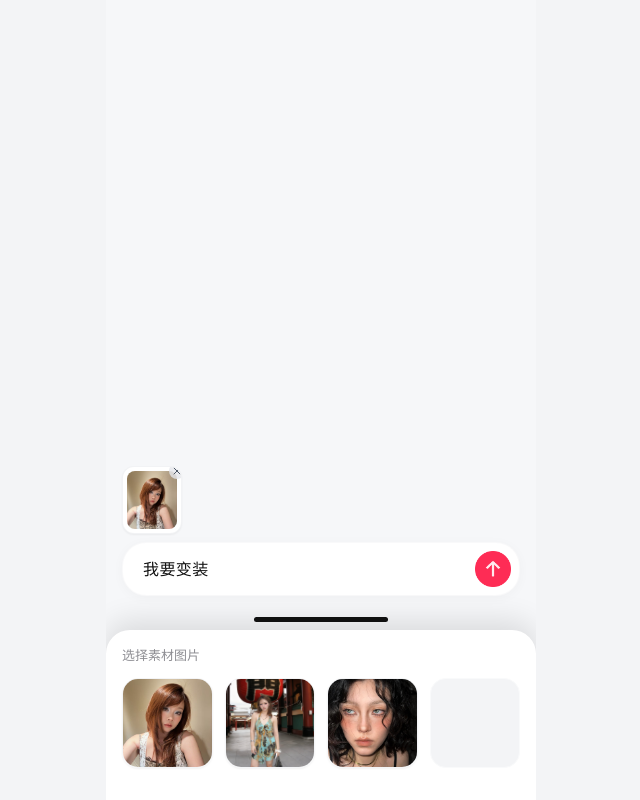
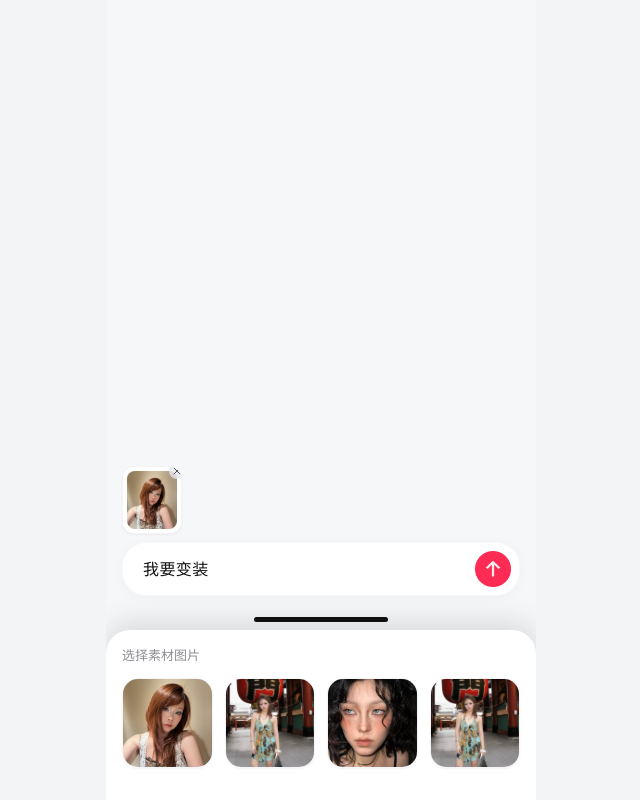
Before and after one commit to CherCheungforart/0402-skill-demo, a React (Vite) app: page / in a window 1280 px wide. Both pictures are taken after a click on the element 486 px from the left and 722 px from the top of the page. Shown: the whole page, without its empty margins (319-959 px from the left). Built offline with nearby package versions, Linux system fonts and the light colour scheme.

Commit message:
feat: add image4 slot reusing image2 logic and content

```diff
--- a/src/pages/Home.tsx
+++ b/src/pages/Home.tsx
@@ -89,7 +89,7 @@ export default function Home() {
   const chatContainerRef = useRef<HTMLDivElement>(null);
 
   // Track selected image to determine which path to run
-  const [selectedImageId, setSelectedImageId] = useState<'image1' | 'image2' | 'image3' | null>(null);
+  const [selectedImageId, setSelectedImageId] = useState<'image1' | 'image2' | 'image3' | 'image4' | null>(null);
 
   // Auto-scroll to bottom when step changes
   useEffect(() => {
@@ -117,7 +117,7 @@ export default function Home() {
     // Step 4 Progressive Revelation Logic: Type Details Content
     if (step === 4) {
       let detailsFullText = '';
-      if (selectedImageId === 'image2') {
+      if (selectedImageId === 'image2' || selectedImageId === 'image4') {
         detailsFullText = '1. 目标复述 \n \n - 主体锚定语：以 <图片> 中的 <浅棕色波浪长发、身穿青金花纹挂脖连衣裙的女性> 为 <主体>。 \n - 场景与色调沿用策略：完全沿用原图的浅草寺雷门背景（包含巨大的红底黑字纸灯笼与两侧朱红色大柱）以及白天自然柔和的真实光感。 \n - 运镜序列与衔接特性：总时长 15 秒，包含 2 秒的建立阶段、2 次各 3 秒的“径向模糊拉回再推入”循环运镜，最后进入长达 7 秒的近景终章平稳展示。各段自然衔接，突出纵深冲击感。 \n \n 2. 时间轴脚本 \n \n - 0 到 2 秒（建立阶段）：全景空间纵深展示，机位对准胸口，沿中轴线微仰角向前缓慢推入，速度先慢后快。 \n - 2 到 5 秒（第一次循环）：镜头迅速产生径向模糊并向后拉回至中景，速度递减至平稳，随后再次向前推入，展现衣物与环境细节。 \n - 5 到 8 秒（第二次循环）：再次触发径向模糊并迅速拉回，平稳后第三次向前推入，构图逐渐收紧至人物上半身。 \n - 8 到 15 秒（终章定帧）：镜头平缓推进至近景并保持平稳定格，重点展现人物面部轮廓、发丝细节与自然光影，画面缓慢收束。 \n \n 3. 质量核对清单 \n \n - [x] 时间轴使用整数秒划分（0-2秒、2-5秒、5-8秒、8-15秒）。 \n - [x] 未使用任何小数点或百分比数值。 \n - [x] 运镜序列严格遵循“推入 → 径向模糊拉回 → 再推入”的结构，且根据 15 秒时长设定为 2 次循环。 \n - [x] 已准确使用 <图片> 与 <主体> 尖括号锚点格式。 \n - [x] 径向模糊效果仅在向后拉回的时间段内出现。 \n - [x] 提示词包全篇使用正向描述，无否定句或限制句。';
       } else if (selectedImageId === 'image3') {
         detailsFullText = '1. 目标复述 \n \n - 用你上传的人物图做主体一致性锚点（五官与气质一致），做 15s MV 变装转场；风格走复古成熟的 C 复古名媛；16:9 横屏；变装后第一个有效镜头先给面部。 \n \n 2. 三点校准（默认直接定） \n \n - 子风格：C 复古名媛 \n - 转场机制：推镜变焦 + 旋转擦拭 \n - 转场衔接动作：抬手举杯掠镜形成近景遮挡 + 杯口冷白高光作为衔接点 \n \n 3. 方案概述 \n \n - 前状态压低妆面与光影完成度，用日常空间的平淡做铺垫；中段用“举杯遮挡—推近—旋转擦拭”把变装自然衔接起来；后状态把惊艳集中在“脸部完成度 + 发型轮廓 + 肩颈线条 + 服装剪裁与反光点”同时落地，并把背景切到与原图明显不同的复古酒廊空间。 \n \n 4. 分镜脚本（4 镜） \n \n - 镜头1（1–3s）：中近景，日常前造型，前状态面部低完成度 \n - 镜头2（3–5s）：推镜到脸，抬手举杯掠镜遮挡，杯口高光闪一下作为衔接点 \n - 镜头3（5–9s）：旋转擦拭完成变装，后状态开场先给脸（近景），再带出肩颈与服装轮廓 \n - 镜头4（9–15s）：中景稳定展示 + 轻微跟进定帧，收尾做复古电影质感 \n \n 5. 输入增强（可复用） \n \n 我要做一个15秒的K-pop MV复古名媛变装转场，16:9横屏；参考<人物图1>做人脸与气质一致性锚点；前1–3秒为日常低完成度前状态；3–8秒完成主要变装；转场机制为推镜变焦+旋转擦拭；用抬手举杯掠镜形成遮挡，杯口冷白高光闪点作为转场衔接点；变装完成后的第一个有效镜头先以人物面部为中心，再展开肩颈线条、身形比例、服装轮廓与关键反光点；后背景切到木饰面复古酒廊空间并与原图背景明显不同；收尾用暖琥珀电影质感、颗粒与轻微曝光漂移收束。';
@@ -152,7 +152,7 @@ export default function Home() {
     // Step 5 Progressive Revelation Logic: Type Prompt Text
     if (step === 5) {
       let fullPromptText = '';
-      if (selectedImageId === 'image2') {
+      if (selectedImageId === 'image2' || selectedImageId === 'image4') {
         fullPromptText = '以<图片>中的<浅棕色波浪长发、身穿青底金色花纹挂脖连衣裙、手持带白色毛球黑色包包的年轻女性>为<主体>。场景完全沿用原图的日本浅草寺雷门环境，背景包含巨大的红底黑字纸灯笼与朱红色大柱，保持白天自然柔和的真实光感。在 0 到 2 秒，画面以全景建立空间纵深，镜头沿中轴线向<主体>胸口以不超过5度的微仰角缓慢推入，推入速度先慢后快；在 2 到 5 秒，镜头迅速带有径向模糊地向后拉回至中景，拉回速度逐渐减慢至平稳，随后再次向<主体>平滑推入；在 5 到 8 秒，镜头第二次迅速带有径向模糊向后拉回，速度递减至停稳后，第三次向<主体>推入，构图逐渐收紧至上半身；在 8 到 15 秒，镜头平稳过渡到<主体>的近景并定格，<主体>保持自然呼吸与轻微的重心调整，清晰展现五官轮廓、发丝细节与衣物材质，画面在柔和光影中缓慢收束。整个过程<主体>特征与穿搭保持高度一致，各段运镜衔接平滑自然。';
       } else if (selectedImageId === 'image3') {
         fullPromptText = '一个剪辑成转场运镜变装的视频，不要生成字幕和背景音乐，仅带有音效；\n画面比例为16:9横屏；\n参考<人物图1>中的人物作为主体（保持五官与脸部一致性、气质一致性、发型一致性）；\n（1～3秒，中近景）变装前：\n前造型：黑色日常细肩带上衣，深色直筒长裤，整体克制低戏剧性；\n动作：人物微微低头整理项链，再抬眼看向镜头，呼吸放慢；\n场景与氛围光感：日常室内暗背景空间，低照度环境光，画面真实可拍摄、对比度偏低；\n前状态面部表现：低修饰度、妆面存在感减弱、立体光影减弱、气色收敛、轮廓不过分锐利；\n子风格关键词：复古名媛、深夜酒廊气质、成熟疏离、被闪光灯捕捉的快照感；\n（3～12秒，无缝过渡转场变装，慢动作特写）：\n转场机制：推镜变焦 + 旋转擦拭；\n转场衔接动作：人物抬手举起细长高脚杯，杯口从画面下缘掠过镜头形成近景遮挡，镜头同步推近到面部；遮挡边缘出现一次冷白高光闪点作为衔接点，镜头顺势进入旋转擦拭；\n变装后的第一个有效镜头先以面部为中心：近景先建立后状态面部完成度（底妆更干净、五官光影更清晰、眼神更有压迫感但克制），发型轮廓更顺滑利落；随后镜头下移带出肩颈线条与锁骨结构，身形比例更收紧；\n后造型：黑色结构感短外套，内搭修身吊带上衣，下装为窄版半裙，尖头细带高跟鞋，小手包，金属耳饰形成克制反光点，剪裁硬挺、轮廓清楚；\n背景无缝切换为后场景：木饰面深色复古酒廊卡座空间，桌面烛台与旧镜面反射，空间纵深清晰，环境真实可拍摄；\n光线氛围：低照度暖琥珀主光，局部冷白边缘高光勾勒轮廓，暗部压低但保留结构；\n（13～15秒，中景到近景）收尾：\n后造型稳定展示：人物缓慢转身落座，回头看向镜头，停住定格，画面以人物面部为主要视觉焦点；\n镜头：轻微跟进后定住，形成MV预告片快照式定帧；\n收尾色调与质感：暖琥珀与深咖色阶统一收束，轻微曝光漂移，胶片颗粒与细密噪点叠加，高光边缘干净，反差克制但质感高级。';
@@ -217,9 +217,9 @@ export default function Home() {
     if (innerStep === 'style' && !selectedStyle) {
       setSelectedStyle(optionId);
 
-      if (selectedImageId === 'image2') {
+      if (selectedImageId === 'image2' || selectedImageId === 'image4') {
         if (optionId === 'A') {
-          // For image2, only option A proceeds to Step 3
+          // For image2 and image4, only option A proceeds to Step 3
           setTimeout(() => {
             setStep(3);
           }, 500);
@@ -265,7 +265,7 @@ export default function Home() {
     }
   };
 
-  const handleImageSelect = (e: React.MouseEvent, imageId: 'image1' | 'image2' | 'image3' = 'image1') => {
+  const handleImageSelect = (e: React.MouseEvent, imageId: 'image1' | 'image2' | 'image3' | 'image4' = 'image1') => {
     e.stopPropagation();
     setIsDrawerOpen(false);
     setIsImageSelected(true);
@@ -274,7 +274,7 @@ export default function Home() {
     // Simulate user typing text after selecting image
     setIsTyping(true);
     let text = '';
-    const targetText = imageId === 'image2' ? '我要生成推拉运镜' : '我要变装';
+    const targetText = (imageId === 'image2' || imageId === 'image4') ? '我要生成推拉运镜' : '我要变装';
     let i = 0;
 
     const typeInterval = setInterval(() => {
@@ -348,12 +348,12 @@ export default function Home() {
             <div className="bg-white rounded-[24px] rounded-tr-[8px] p-2 shadow-[0_2px_12px_rgba(0,0,0,0.04)] max-w-[75%] flex flex-col items-end">
               <div className="px-3 pt-2 pb-2">
                 <p className="text-[16px] text-[#111111] leading-[1.5] tracking-[0.02em]">
-                  {selectedImageId === 'image2' ? '我要生成推拉运镜' : '我要变装'}
+                  {(selectedImageId === 'image2' || selectedImageId === 'image4') ? '我要生成推拉运镜' : '我要变装'}
                 </p>
               </div>
               <div className="w-full rounded-[18px] overflow-hidden border border-gray-100 mt-1">
                 <img
-                  src={selectedImageId === 'image2' ? '/aoxue17.jpeg' : (selectedImageId === 'image3' ? '/yiman4.jpg' : '/vv3.jpg')}
+                  src={(selectedImageId === 'image2' || selectedImageId === 'image4') ? '/aoxue17.jpeg' : (selectedImageId === 'image3' ? '/yiman4.jpg' : '/vv3.jpg')}
                   alt="User uploaded selfie"
                   className="w-full h-auto object-cover"
                 />
@@ -369,7 +369,7 @@ export default function Home() {
                 {step >= 2 && (
                   innerStep === 'function'
                     ? <FadeInText key="function" text="你需要使用什么功能？" delay={0.3} />
-                    : <FadeInText key="style" text={selectedImageId === 'image2' ? "保留图片主体面部特征，其他是否按图片沿用场景、光感、色调与造型？" : "好的，你需要什么样的变装效果？"} delay={0.1} />
+                    : <FadeInText key="style" text={(selectedImageId === 'image2' || selectedImageId === 'image4') ? "保留图片主体面部特征，其他是否按图片沿用场景、光感、色调与造型？" : "好的，你需要什么样的变装效果？"} delay={0.1} />
                 )}
               </p>
 
@@ -420,7 +420,7 @@ export default function Home() {
                     ? 'opacity-100 translate-x-0 pointer-events-auto delay-[800ms]'
                     : 'opacity-0 translate-x-4 pointer-events-none'
                 }`}>
-                  {(selectedImageId === 'image2' ? [
+                  {((selectedImageId === 'image2' || selectedImageId === 'image4') ? [
                     { id: 'A', text: '完全沿用（推荐）' },
                     { id: 'B', text: '仅沿用造型' },
                     { id: 'C', text: '仅沿用场景' },
@@ -474,7 +474,7 @@ export default function Home() {
                 className="w-[20px] h-[20px] object-contain [image-rendering:-webkit-optimize-contrast] [image-rendering:crisp-edges] -ml-[8px]"
               />
               <span className="text-[15px] text-[#8E8E93] font-normal tracking-[0.02em] leading-none -ml-[9px]">
-                {selectedImageId === 'image2' ? '调用技能：推拉运镜' : '调用技能：kpop-mv-outfit-transition'}
+                {(selectedImageId === 'image2' || selectedImageId === 'image4') ? '调用技能：推拉运镜' : '调用技能：kpop-mv-outfit-transition'}
               </span>
             </div>
 
@@ -546,7 +546,7 @@ export default function Home() {
           <div className={`flex w-full transition-all duration-500 ease-out transform delay-150 ${step >= 6 ? 'opacity-100 translate-y-0 h-auto' : 'opacity-0 translate-y-4 pointer-events-none h-0 overflow-hidden'}`}>
             <div className="bg-white rounded-[24px] rounded-tl-[8px] px-5 py-4 shadow-[0_2px_12px_rgba(0,0,0,0.02)] max-w-[85%] border border-gray-100/50">
               <p className="text-[16px] text-[#111111] leading-[1.5] tracking-[0.02em]">
-                {step >= 6 ? <FadeInText text={selectedImageId === 'image2' ? "我将会用提示词帮你生成一条推拉运镜" : "我将会用提示词帮你生成一条变装视频。"} delay={0.3} boldIndices={[4, 5, 6]} /> : (selectedImageId === 'image2' ? '我将会用提示词帮你生成一条推拉运镜' : '我将会用提示词帮你生成一条变装视频。')}
+                {step >= 6 ? <FadeInText text={(selectedImageId === 'image2' || selectedImageId === 'image4') ? "我将会用提示词帮你生成一条推拉运镜" : "我将会用提示词帮你生成一条变装视频。"} delay={0.3} boldIndices={[4, 5, 6]} /> : ((selectedImageId === 'image2' || selectedImageId === 'image4') ? '我将会用提示词帮你生成一条推拉运镜' : '我将会用提示词帮你生成一条变装视频。')}
               </p>
             </div>
           </div>
@@ -556,7 +556,7 @@ export default function Home() {
             <div className="bg-white rounded-[24px] rounded-tl-[8px] p-2 shadow-[0_2px_12px_rgba(0,0,0,0.04)] max-w-[85%] border border-gray-100/50">
               <div className="w-full rounded-[18px] overflow-hidden bg-black/5 relative flex items-center justify-center">
                 <video
-                  src={selectedImageId === 'image2' ? "/camera-move.mp4" : (selectedImageId === 'image3' ? '/vintage-outfit.mp4' : (selectedStyle === 'A' ? "/outfit-transition-a.mp4" : "/outfit-transition.mp4"))}
+                  src={(selectedImageId === 'image2' || selectedImageId === 'image4') ? "/camera-move.mp4" : (selectedImageId === 'image3' ? '/vintage-outfit.mp4' : (selectedStyle === 'A' ? "/outfit-transition-a.mp4" : "/outfit-transition.mp4"))}
                   className="w-full h-auto max-h-[400px] object-contain"
                   controls
                   playsInline
@@ -584,7 +584,7 @@ export default function Home() {
           <div className={`px-4 pt-2 pb-1 transition-all duration-300 ${isImageSelected ? 'opacity-100 h-[80px]' : 'opacity-0 h-0 overflow-hidden'}`}>
              <div className="h-full w-[60px] relative rounded-[12px] overflow-hidden border border-gray-200/50 shadow-sm bg-white p-1">
                <div className="w-full h-full rounded-[8px] overflow-hidden">
-                 <img src={selectedImageId === 'image2' ? '/aoxue17.jpeg' : (selectedImageId === 'image3' ? '/yiman4.jpg' : '/vv3.jpg')} alt="Selected" className="w-full h-full object-cover" />
+                 <img src={(selectedImageId === 'image2' || selectedImageId === 'image4') ? '/aoxue17.jpeg' : (selectedImageId === 'image3' ? '/yiman4.jpg' : '/vv3.jpg')} alt="Selected" className="w-full h-full object-cover" />
                </div>
                <button
                  className="absolute -top-1 -right-1 bg-gray-200/80 text-gray-600 rounded-full p-0.5 active:bg-gray-300"
@@ -684,10 +684,17 @@ export default function Home() {
                 </div>
               </div>
 
-              {/* Dummy gallery items */}
-              {[1].map(i => (
-                <div key={i} className="aspect-square rounded-[16px] bg-gray-100 overflow-hidden border border-gray-50" />
-              ))}
+              {/* The 4th target image (Added) */}
+              <div
+                onClick={(e) => handleImageSelect(e, 'image4')}
+                className="aspect-square rounded-[16px] overflow-hidden cursor-pointer relative group border border-gray-100 shadow-sm"
+              >
+                <img src="/aoxue17.jpeg" alt="Gallery item 4" className="w-full h-full object-cover transition-transform group-active:scale-105" />
+                <div className="absolute inset-0 bg-black/0 group-hover:bg-black/5 transition-colors" />
+                <div className="absolute bottom-1 right-1 bg-black/40 backdrop-blur-sm rounded-full p-1 opacity-0 group-hover:opacity-100 transition-opacity">
+                  <ImageIcon size={12} color="white" />
+                </div>
+              </div>
             </div>
           </div>
         </div>
```
